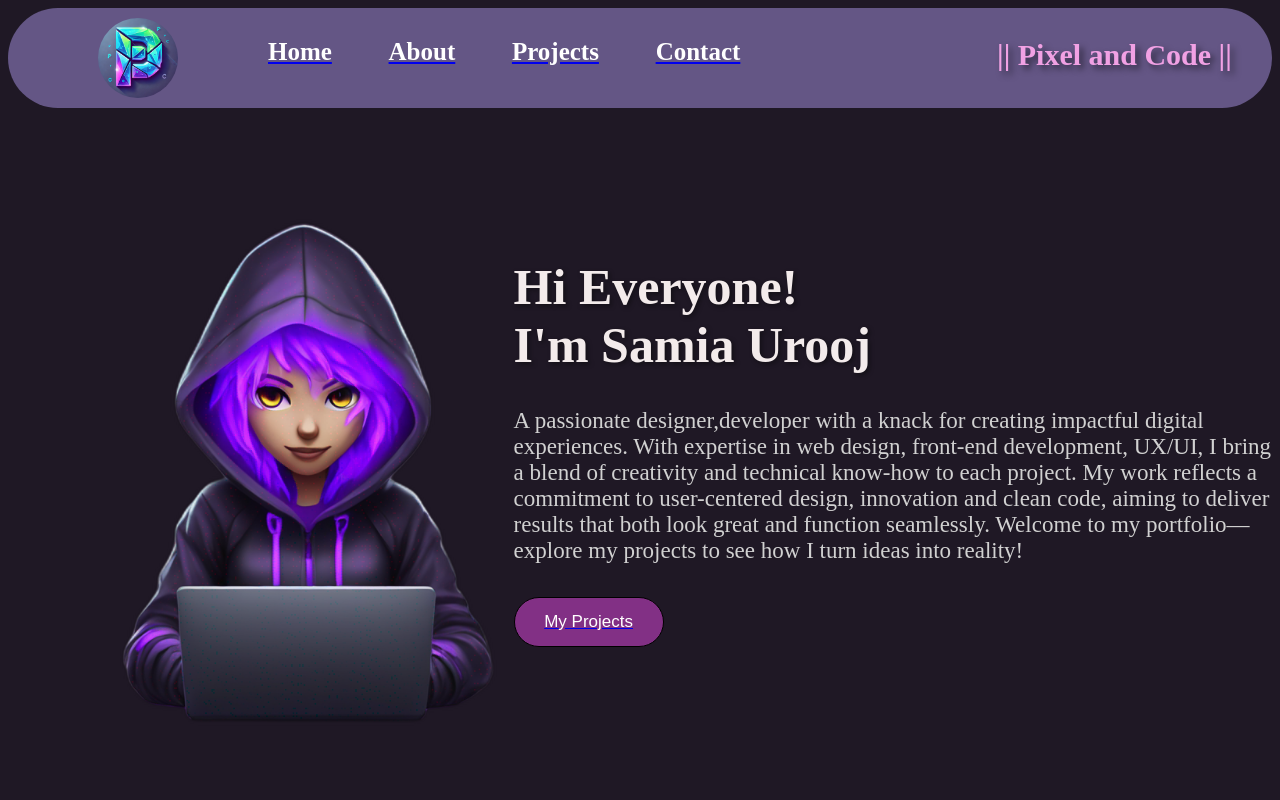
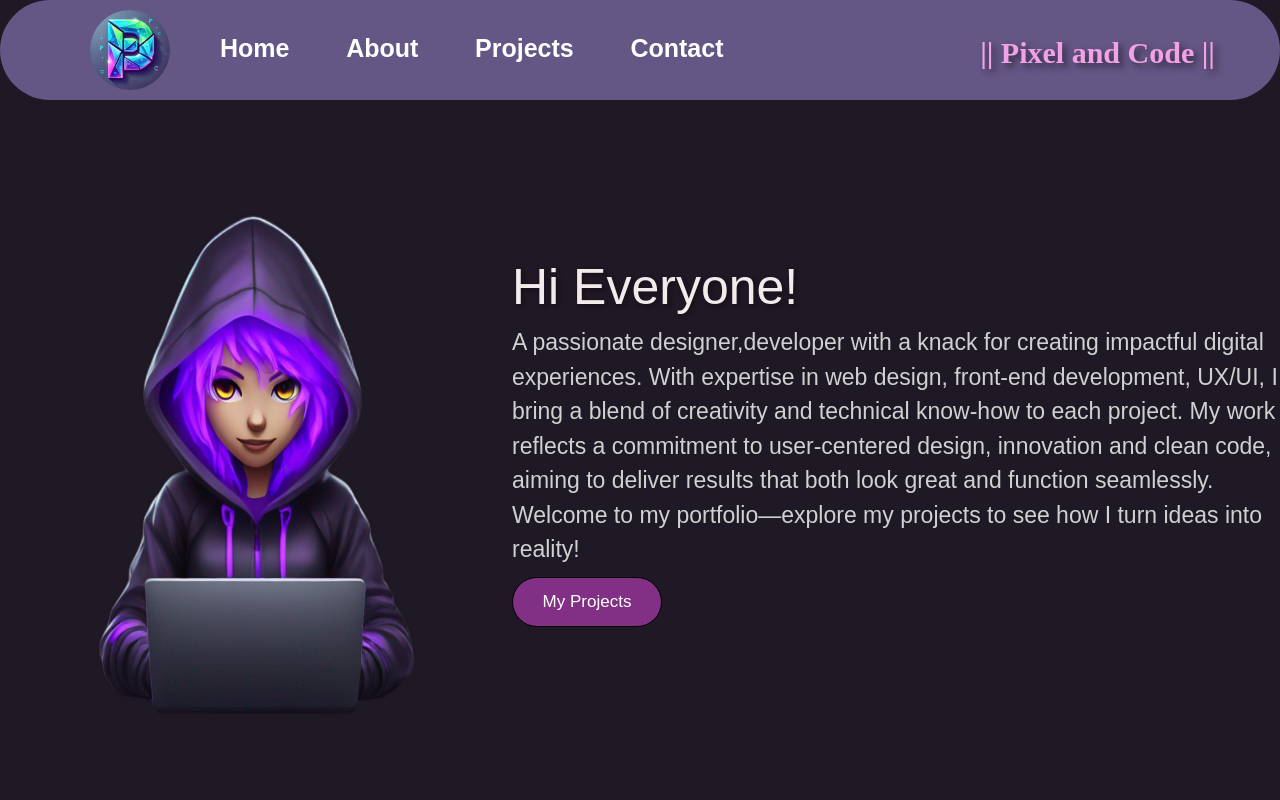
Before and after one commit to samia-urooj/portfolio-website, a Next.js app: page / in a window 1280 px wide. Shown: the top 800 px of the page. Built offline with nearby package versions, Linux system fonts and the light colour scheme.

Commit message:
Initial commit for the project

```diff
--- a/src/app/components/header.tsx
+++ b/src/app/components/header.tsx
@@ -5,13 +5,13 @@ const Header=()=>{
         <header>
         <div className="mainHeader">
             <div className="logo"><img src="/image/logo.webp"></img></div>
-       <ul>
-        <li><Link href="/"><span className="heading"><b>Home</b></span></Link></li>
-        <li><Link href="/about"><span className="heading"><b>About </b></span></Link></li>
+       <ul className="">
+        <li><Link href="/"><span className="heading "><b>Home</b></span></Link></li>
+        <li><Link href="/about"><span className="heading "><b>About </b></span></Link></li>
 
-        <li><Link href="/projects"><span className="heading"><b>Projects</b></span></Link></li>
-        <li><Link href="/contact"><span className="heading"><b>Contact</b></span></Link></li>
-        <li><span className="logoHeading"><b>|| Pixel and Code ||</b></span></li>
+        <li><Link href="/projects"><span className="heading "><b>Projects</b></span></Link></li>
+        <li><Link href="/contact"><span className="heading "><b>Contact</b></span></Link></li>
+        <li><span className="logoHeading "><b>|| Pixel and Code ||</b></span></li>
        </ul>
         </div>
         </header>
--- a/src/app/globals.css
+++ b/src/app/globals.css
@@ -1,4 +1,31 @@
 
+@tailwind base;
+@tailwind components;
+@tailwind utilities;
+
+:root {
+  --background: #ffffff;
+  --foreground: #171717;
+}
+
+@media (prefers-color-scheme: dark) {
+  :root {
+    --background: #0a0a0a;
+    --foreground: #ededed;
+  }
+}
+
+body {
+  color: var(--foreground);
+  background: var(--background);
+  font-family: Arial, Helvetica, sans-serif;
+}
+
+@layer utilities {
+  .text-balance {
+    text-wrap: balance;
+  }
+}
 
 .mainHeader{
   width: 100%;
@@ -37,9 +64,7 @@ header{
   color: white;
   text-decoration: none;
  }
- .heading.active{
-  color: grey ;
- }
+
  .logo img{
   height: 80px;
   width: 80px;
--- a/src/app/page.tsx
+++ b/src/app/page.tsx
@@ -19,7 +19,7 @@ export default function Home() {
       <img src="/image/linkpfp2.png" alt="desc"></img></div>
       <div className="content">
         <h1>Hi Everyone!<br></br>
-          I'm Samia Urooj </h1>
+           </h1>
         <p>A passionate designer,developer with a knack for creating impactful digital experiences. With expertise in  web design, front-end development, UX/UI, I bring a blend of creativity and technical know-how to each project. My work reflects a commitment to  user-centered design, innovation and clean code, aiming to deliver results that both look great and function seamlessly. Welcome to my portfolio—explore my projects to see how I turn ideas into reality!</p>
        <button><Link href="/projects"><span className="buttonPro">My Projects</span></Link></button>
       </div>
```
